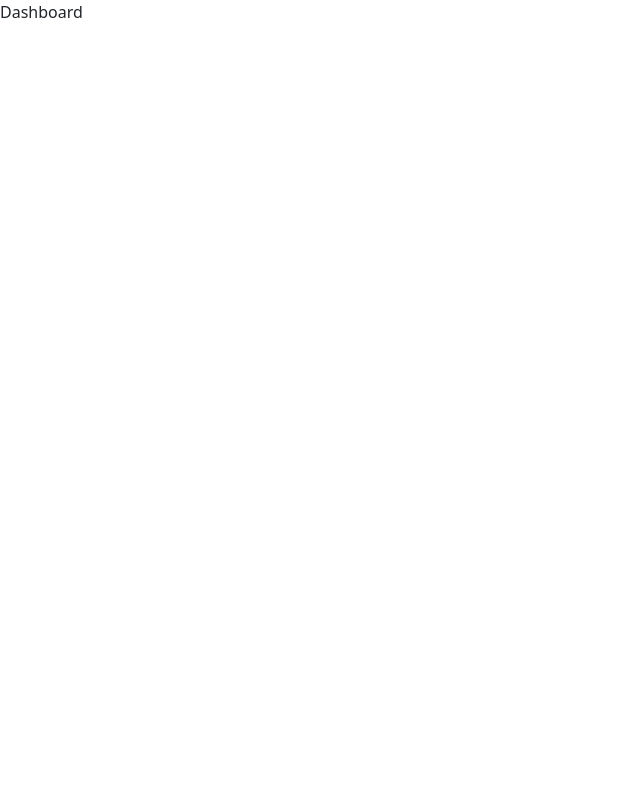
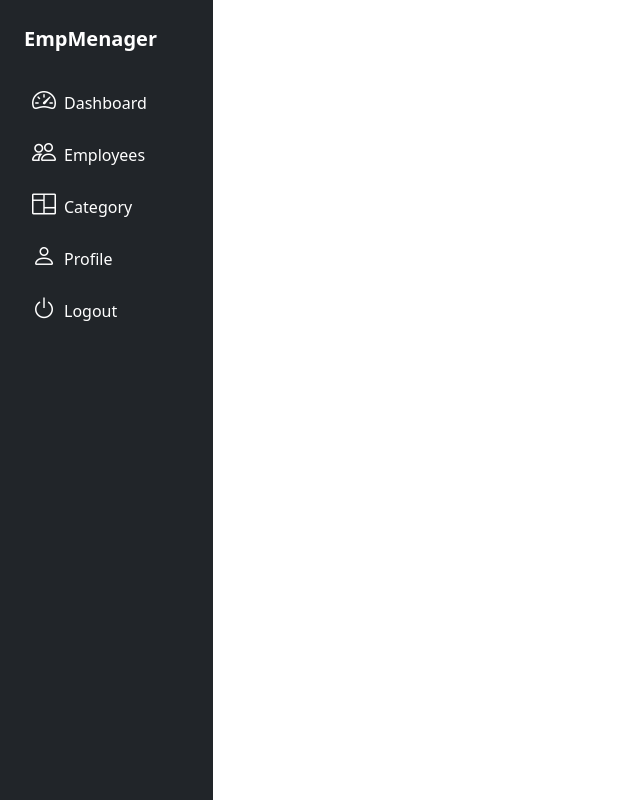
Before and after one commit to EdmondKodra/EmployeeMenagmentSystem, a React (Vite) app: page /dashboard in a window 1280 px wide. Shown: the whole page, without its empty margins (0-640 px from the left). Built offline with nearby package versions, Linux system fonts and the light colour scheme.

Commit message:
Update Dashboard.jsx

```diff
--- a/src/Components/Dashboard.jsx
+++ b/src/Components/Dashboard.jsx
@@ -1,11 +1,77 @@
 import React from 'react'
+import { Link } from 'react-router-dom';
+import "bootstrap-icons/font/bootstrap-icons.css";
 
 const Dashboard = () => {
-  return (
-    <div>
-      Dashboard
+   return (
+    <div className="container-fluid">
+      <div className="row flex-nowrap">
+        <div className="col-auto col-md-3 col-xl-2 px-sm-2 px-0 bg-dark">
+          <div className="d-flex flex-column align-items-center align-items-sm-start px-3 pt-2 text-white min-vh-100">
+            <Link
+              to="/dashboard"
+              className="d-flex align-items-center pb-3 mb-md-1 mt-md-3 me-md-auto text-white text-decoration-none"
+            >
+              <span className="fs-5 fw-bolder d-none d-sm-inline">
+                EmpMenager
+              </span>
+            </Link>
+            <ul
+              className="nav nav-pills flex-column mb-sm-auto mb-0 align-items-center align-items-sm-start"
+              id="menu"
+            >
+              <li className="w-100">
+                <Link
+                  to="/dashboard"
+                  className="nav-link text-white px-0 align-middle"
+                >
+                  <i className="fs-4 bi-speedometer2 ms-2"></i>
+                  <span className="ms-2 d-none d-sm-inline">Dashboard</span>
+                </Link>
+              </li>
+              <li className="w-100">
+                <Link
+                  to="/dashboard/employee"
+                  className="nav-link px-0 align-middle text-white"
+                >
+                  <i className="fs-4 bi-people ms-2"></i>
+                  <span className="ms-2 d-none d-sm-inline">
+                    Employees
+                  </span>
+                </Link>
+              </li>
+              <li className="w-100">
+                <Link
+                  to="/dashboard/category"
+                  className="nav-link px-0 align-middle text-white"
+                >
+                  <i className="fs-4 bi-columns ms-2"></i>
+                  <span className="ms-2 d-none d-sm-inline">Category</span>
+                </Link>
+              </li>
+              <li className="w-100">
+                <Link
+                  to="/dashboard/profile"
+                  className="nav-link px-0 align-middle text-white"
+                >
+                  <i className="fs-4 bi-person ms-2"></i>
+                  <span className="ms-2 d-none d-sm-inline">Profile</span>
+                </Link>
+              </li>
+              <li className="w-100" >
+              <Link
+                  className="nav-link px-0 align-middle text-white"
+                >
+                  <i className="fs-4 bi-power ms-2"></i>
+                  <span className="ms-2 d-none d-sm-inline">Logout</span>
+                </Link>
+              </li>
+            </ul>
+          </div>
+        </div>
+      </div>
     </div>
-  )
-}
+  );
+};
 
-export default Dashboard
+export default Dashboard;
```
